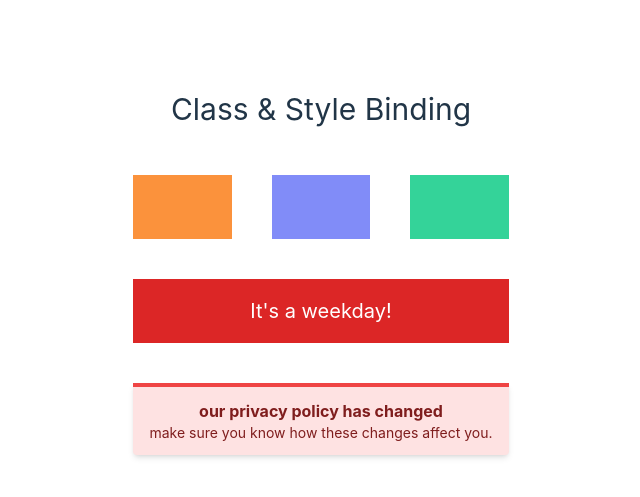
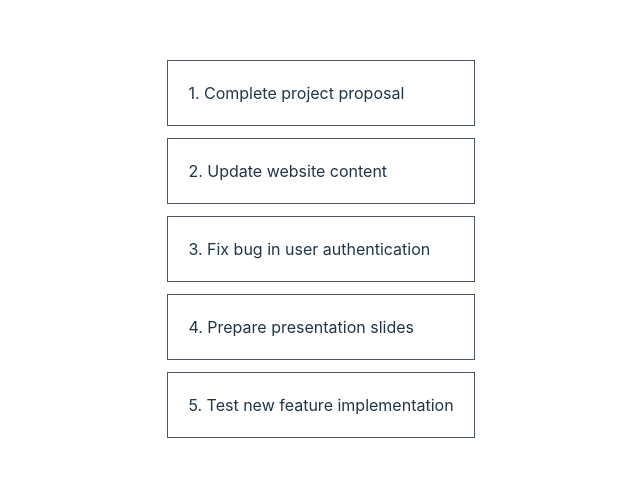
Before and after one commit to chaudhuree/vue-js-learning-phase, a Vue app in the folder basic_101/: page / in a window 1280 px wide. Shown: the part 151-648 px from the top of the page, without its empty margins (319-959 px from the left). Built offline with nearby package versions, Linux system fonts and the light colour scheme.

Commit message:
list rendering

```diff
--- a/basic_101/src/App.vue
+++ b/basic_101/src/App.vue
@@ -1,73 +1,21 @@
 <script setup>
-const bgOrange = "background-color: rgba(251, 146, 60, 1)";
-const bgIndigo = "background-color: rgba(129, 140, 248, 1)";
-const bgGreen = "background-color: rgba(52, 211, 153, 1)";
-
-const bgRed = "background-color: rgba(220, 38, 38, 1)";
-const bgDarkGreen = "background-color: rgba(5, 150, 105, 1)";
-
-const colors = {
-  borderColor: "rgba(20, 184, 166, 1)", //rgba(239, 68, 68,1)
-  // 'border-color': 'rgba(20, 184, 166, 1)', //rgba(239, 68, 68,1)
-  color: "rgba(19, 78, 74, 1)", //rgba(127, 29, 29,1)
-  backgroundColor: "rgba(204, 251, 241, 1)", //rgba(254, 226, 226,1)
-};
-
-const weekday = true;
-const messageType = "error";
-
-if ("error" == messageType) {
-  colors.borderColor = "rgba(239, 68, 68,1)";
-  colors.backgroundColor = "rgba(254, 226, 226,1)";
-  colors.color = "rgba(127, 29, 29,1)";
-}
+const tasks = [
+  "Complete project proposal",
+  "Update website content",
+  "Fix bug in user authentication",
+  "Prepare presentation slides",
+  "Test new feature implementation",
+];
 </script>
 
 <template>
-  <section class="container mx-auto">
-    <h1 class="text-center text-3xl py-12">Class & Style Binding</h1>
-
-    <!-- style binding -->
-    <section class="flex space-x-10">
-      <div class="w-1/3 h-16" :style="bgOrange"></div>
-      <!-- after translation it will become -->
-      <!-- <div class="w-1/3 h-16" style="background-color: rgba(251, 146, 60, 1)"></div> -->
-      <div class="w-1/3 h-16" :style="bgIndigo"></div>
-      <div class="w-1/3 h-16" :style="bgGreen"></div>
-    </section>
-
-    <!-- multiple condition -->
-    <section class="mt-10">
-      <!-- <div class="h-16 flex items-center justify-center text-white" :style="weekday==true?[bgRed,'font-size:20px']:[bgDarkGreen, 'font-size:30px']"> -->
-      <div
-        class="h-16 flex items-center justify-center text-white"
-        :style="[
-          weekday == true ? bgRed : bgDarkGreen,
-          weekday == true ? 'font-size:20px' : 'font-size:30px',
-        ]"
-      >
-        It's a weekday!
-      </div>
-    </section>
-
-    <!-- passing the whole colors object -->
-    <section class="mt-10 hidden">
-      <div class="border-t-4 rounded-b px-4 py-3 shadow-md" :style="colors">
-        <p class="font-bold">Our privacy policy has changed</p>
-        <p class="text-sm">Make sure you know how these changes affect you.</p>
-      </div>
-    </section>
-    <!-- adding extra style with colors object -->
-    <section class="mt-10">
-      <div
-        class="border-t-4 rounded-b px-4 py-3 shadow-md"
-        :style="[colors, 'text-transform:lowercase']"
-      >
-        <p class="font-bold">Our privacy policy has changed</p>
-        <p class="text-sm">Make sure you know how these changes affect you.</p>
-      </div>
+  <section class="mx-auto container">
+    <section class="mx-auto container space-y-3">
+        <div class="p-5 border border-gray-600 text-left" v-for="(task, index) in tasks">{{ index+1 }}. {{task}}</div>
     </section>
   </section>
 </template>
 
-<style scoped></style>
+<style scoped>
+
+</style>
```
